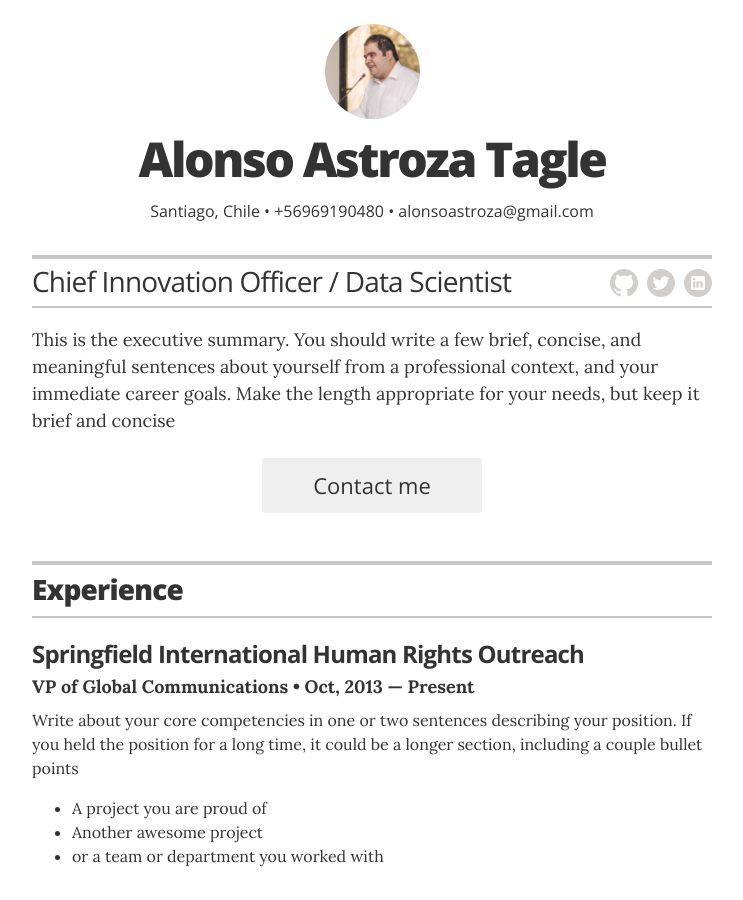
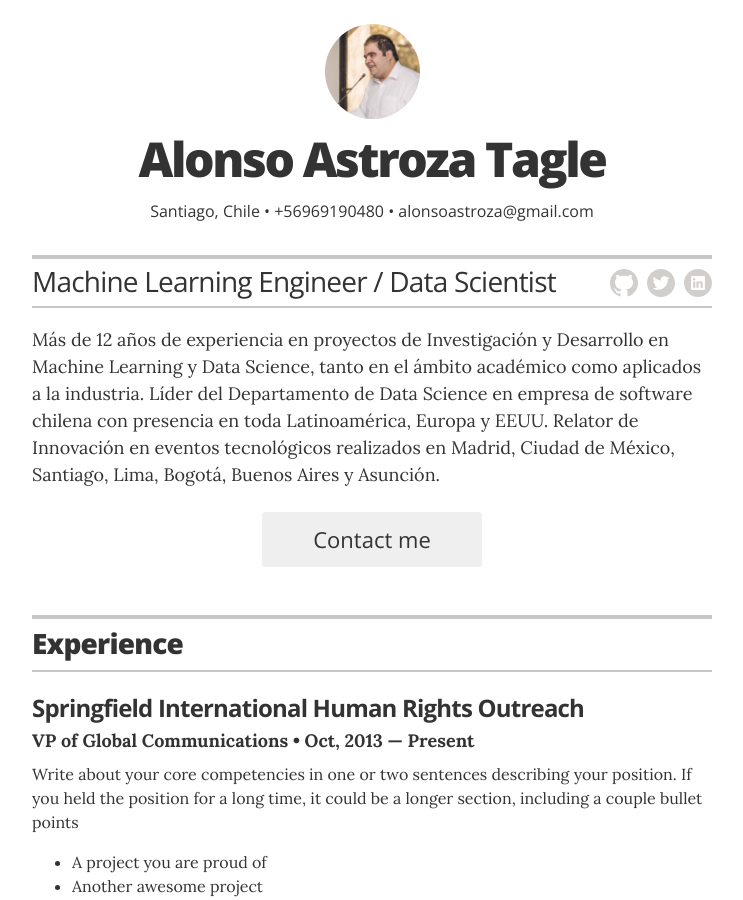
Before and after one commit to aastroza/aastroza.github.io-backup, a Jekyll site: the page built from index.html, in a window 1280 px wide and 900 px high. Shown: the whole window, without its empty margins (268-1011 px from the left). Built offline with Jekyll 4.4.1, drawn with Linux system fonts in a browser that asks for light colours.

Commit message:
Update _config.yml

```diff
--- a/_config.yml
+++ b/_config.yml
@@ -11,7 +11,7 @@ sass:
 # Resume settings
 resume_avatar:                  "true"
 resume_name:                    "Alonso Astroza Tagle"
-resume_title:                   "Chief Innovation Officer / Data Scientist"
+resume_title:                   "Machine Learning Engineer / Data Scientist"
 
 # used for the contact button in _layouts/resume.html
 resume_contact_email:           "alonsoastroza@gmail.com"
@@ -23,7 +23,9 @@ resume_contact_address:         "Macul, Santiago, Chile"
 resume_header_contact_info:     "Santiago, Chile • +56969190480 • alonsoastroza@gmail.com"
 display_header_contact_info:    "true"
 
-resume_header_intro: "<p>This is the executive summary. You should write a few brief, concise, and meaningful sentences about yourself from a professional context, and your immediate career goals. Make the length appropriate for your needs, but keep it brief and concise</p>"
+resume_header_intro: "<p>Más de 12 años de experiencia en proyectos de Investigación y Desarrollo en Machine Learning y Data Science, tanto en el ámbito académico como aplicados a la industria. Líder del Departamento de Data Science en empresa de software chilena con presencia en toda Latinoamérica, Europa y EEUU.
+Relator de Innovación en eventos tecnológicos realizados en Madrid, Ciudad de México, Santiago, Lima, Bogotá, Buenos Aires y Asunción.
+</p>"
 
 # use "yes" to display the email contact button,
 # "no" to display an "I'm not looking for work" message,
```
